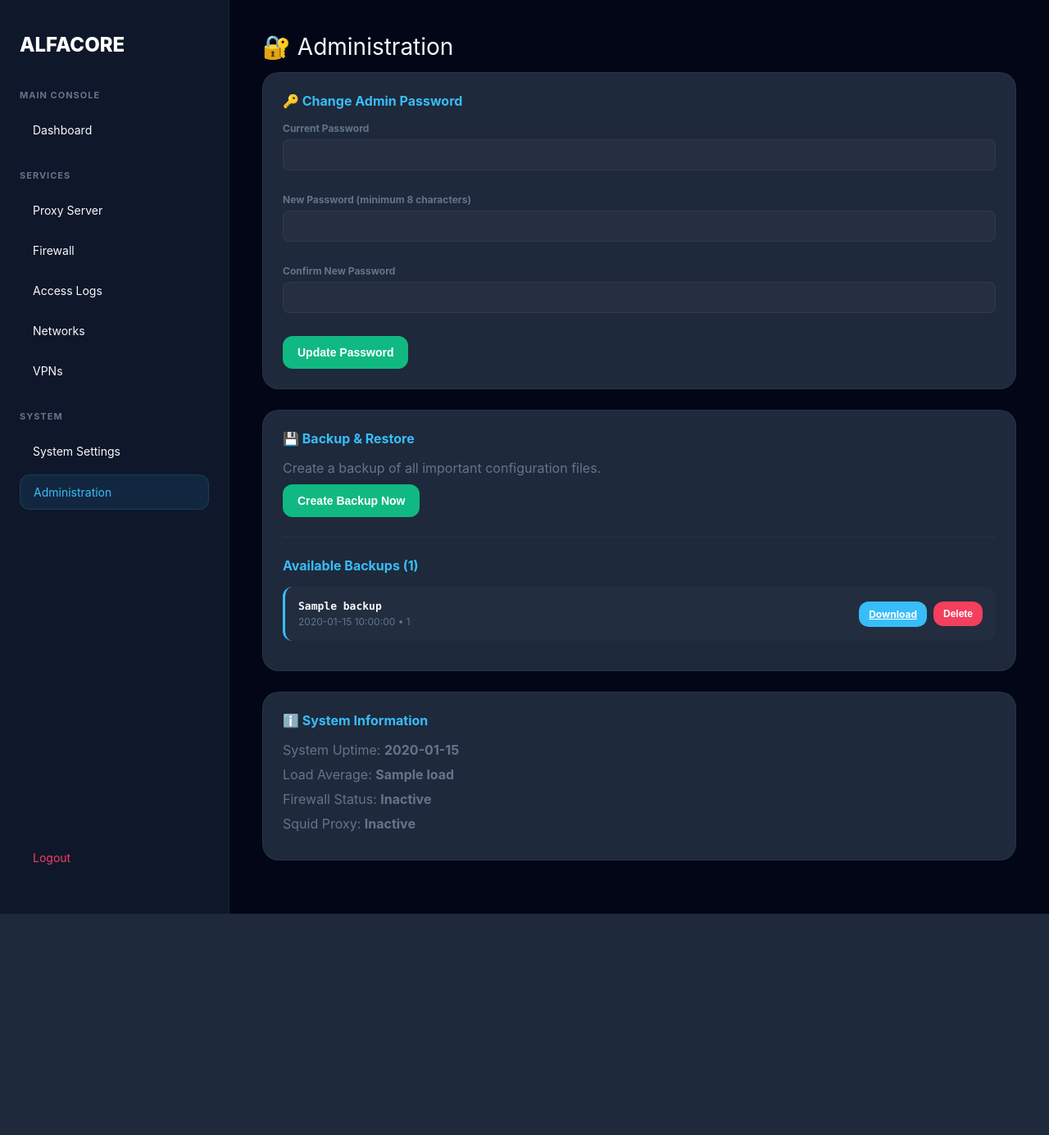
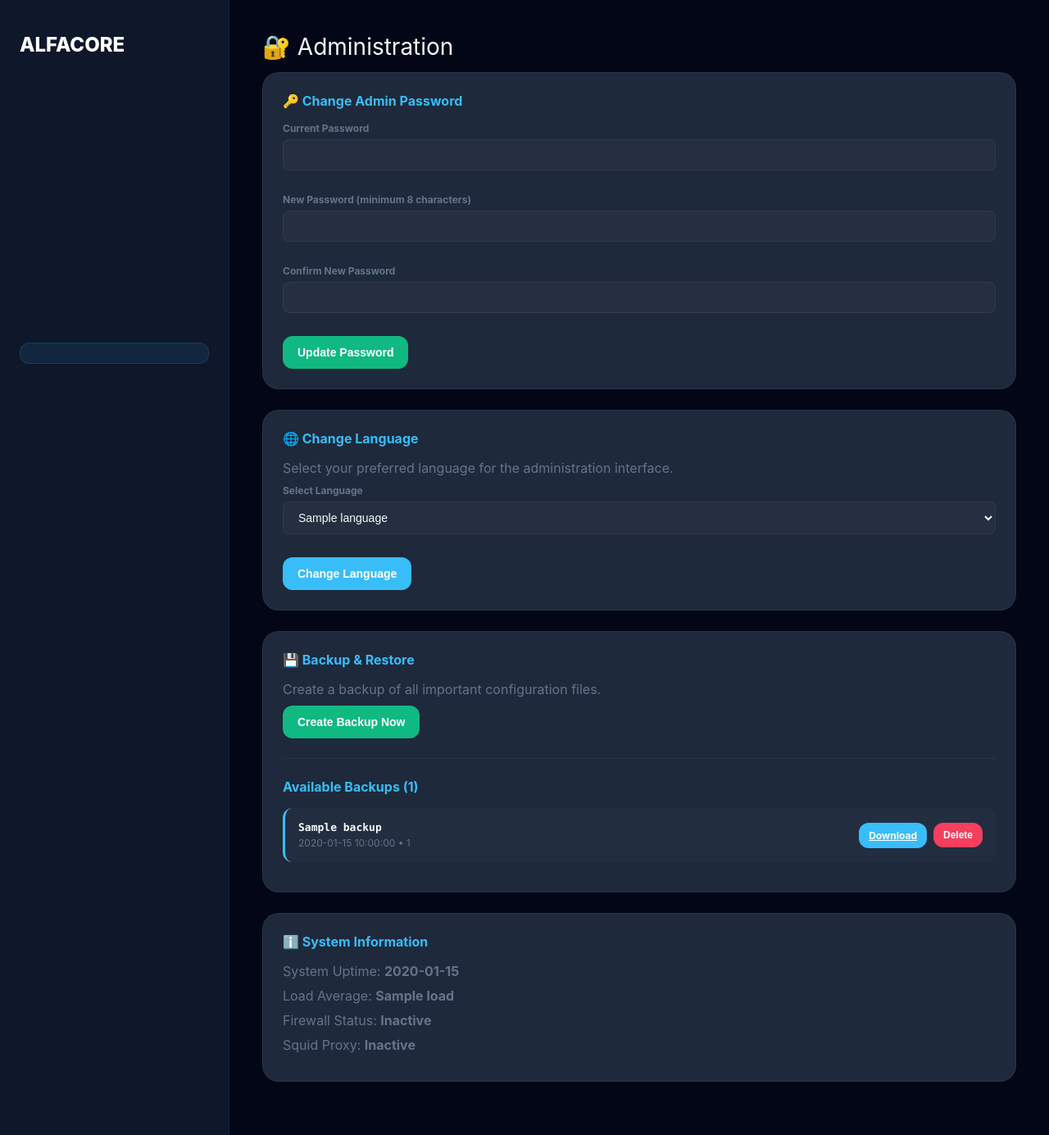
Before and after one commit to RixwanSaleem/Alfa-Core-Firewall, a FastAPI app: template templates/admin.html in a window 1280 px wide. Shown: the whole page at 82% size. Before the commit the page ends 1115 px from the top, so only its background shows below. Run offline with FastAPI, Linux system fonts and the light colour scheme; the template is opened without the code that fills it: most values are stand-ins (such as "Sample title", 1, 10 or a date in 2020).

Commit message:
Update admin.html

```diff
--- a/templates/admin.html
+++ b/templates/admin.html
@@ -1,5 +1,5 @@
 <!DOCTYPE html>
-<html lang="en">
+<html lang="{{ get_user_language(request) }}" dir="{{ 'rtl' if get_user_language(request)=='ar' else 'ltr' }}">
 <head>
     <title>AlfaCore - Administration</title>
     <style>
@@ -41,24 +41,27 @@
 <body>
 <div class="sidebar">
     <a href="/" class="logo">ALFA<span>CORE</span></a>
-    <span class="nav-label">Main Console</span>
-    <a href="/" class="nav-link">Dashboard</a>
-    <span class="nav-label" style="margin-top:20px;">Services</span>
-    <a href="/proxy" class="nav-link">Proxy Server</a>
-    <a href="/firewall" class="nav-link">Firewall</a>
-    <a href="/logs" class="nav-link">Access Logs</a>
-    <a href="/network" class="nav-link">Networks</a>
-    <a href="/vpns" class="nav-link">VPNs</a>
-    <span class="nav-label" style="margin-top:20px;">System</span>
-    <a href="/system" class="nav-link">System Settings</a>
-    <a href="/admin" class="nav-link active">Administration</a>
-    <div style="margin-top:auto;"><a href="/logout" class="nav-link" style="color:var(--red)">Logout</a></div>
+    <span class="nav-label">{{ t(request, "sidebar_main") }}</span>
+    <a href="/" class="nav-link">{{ t(request, "nav_dashboard") }}</a>
+    <span class="nav-label" style="margin-top:20px;">{{ t(request, "sidebar_services") }}</span>
+    <a href="/proxy" class="nav-link">{{ t(request, "nav_proxy") }}</a>
+    <a href="/firewall" class="nav-link">{{ t(request, "nav_firewall") }}</a>
+    <a href="/logs" class="nav-link">{{ t(request, "nav_logs") }}</a>
+    <a href="/network" class="nav-link">{{ t(request, "nav_networks") }}</a>
+    <a href="/vpns" class="nav-link">{{ t(request, "nav_vpns") }}</a>
+    <span class="nav-label" style="margin-top:20px;">{{ t(request, "sidebar_system") }}</span>
+    <a href="/system" class="nav-link">{{ t(request, "nav_system") }}</a>
+    <a href="/admin" class="nav-link active">{{ t(request, "nav_admin") }}</a>
+    <div style="margin-top:auto;"><a href="/logout" class="nav-link" style="color:var(--red)">{{ t(request, "nav_logout") }}</a></div>
 </div>
 <div class="content">
     <div class="page-title">🔐 Administration</div>
 
     {% if request.query_params.get('success') == 'password_changed' %}
     <div class="alert alert-success">✓ Admin password has been changed successfully</div>
+    {% endif %}
+    {% if request.query_params.get('success') == 'language_changed' %}
+    <div class="alert alert-success">✓ Language has been changed successfully</div>
     {% endif %}
     {% if request.query_params.get('success') == 'backup_created' %}
     <div class="alert alert-success">✓ Backup created successfully</div>
@@ -85,6 +88,9 @@
     {% if request.query_params.get('error') == 'delete_failed' %}
     <div class="alert alert-error">✗ Failed to delete backup</div>
     {% endif %}
+    {% if request.query_params.get('error') == 'invalid_language' %}
+    <div class="alert alert-error">✗ Invalid language selection</div>
+    {% endif %}
 
     <!-- Change Admin Password -->
     <div class="card">
@@ -103,6 +109,23 @@
                 <input type="password" name="confirm_password" required minlength="8">
             </div>
             <button type="submit" class="btn btn-green">Update Password</button>
+        </form>
+    </div>
+
+    <!-- Change Language -->
+    <div class="card">
+        <div class="section-title">🌐 Change Language</div>
+        <p class="field">Select your preferred language for the administration interface.</p>
+        <form action="/admin/change-language" method="post">
+            <div class="form-group">
+                <label>Select Language</label>
+                <select name="language" required style="padding: 10px 14px; border-radius: 8px; border: 1px solid var(--line); background: rgba(255,255,255,0.03); color: var(--text); font-size: 14px; width: 100%; margin-bottom: 12px;">
+                    {% for lang_code, lang_name in languages.items() %}
+                    <option value="{{ lang_code }}" {% if language == lang_code %}selected{% endif %}>{{ lang_name }}</option>
+                    {% endfor %}
+                </select>
+            </div>
+            <button type="submit" class="btn btn-blue">Change Language</button>
         </form>
     </div>
 
```
